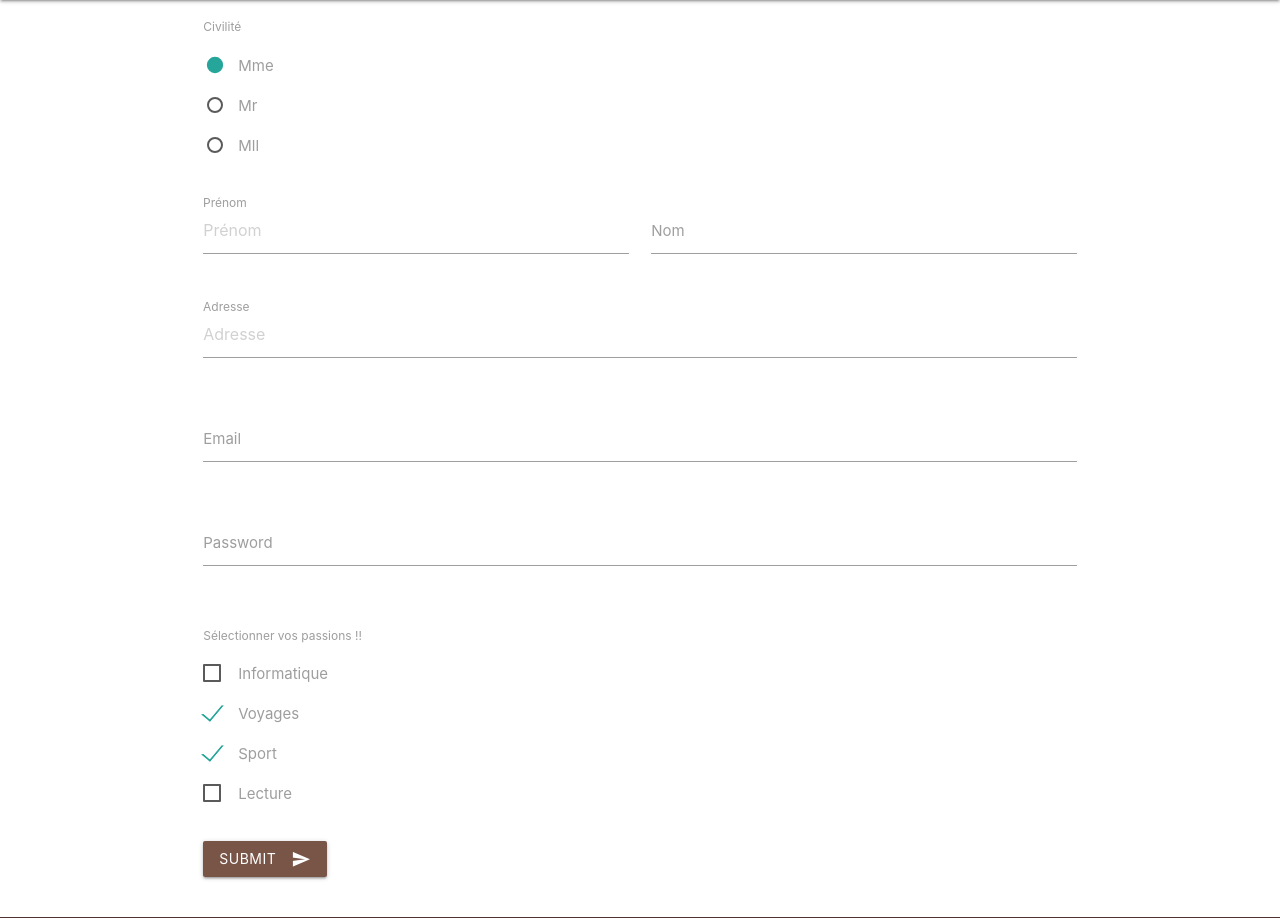
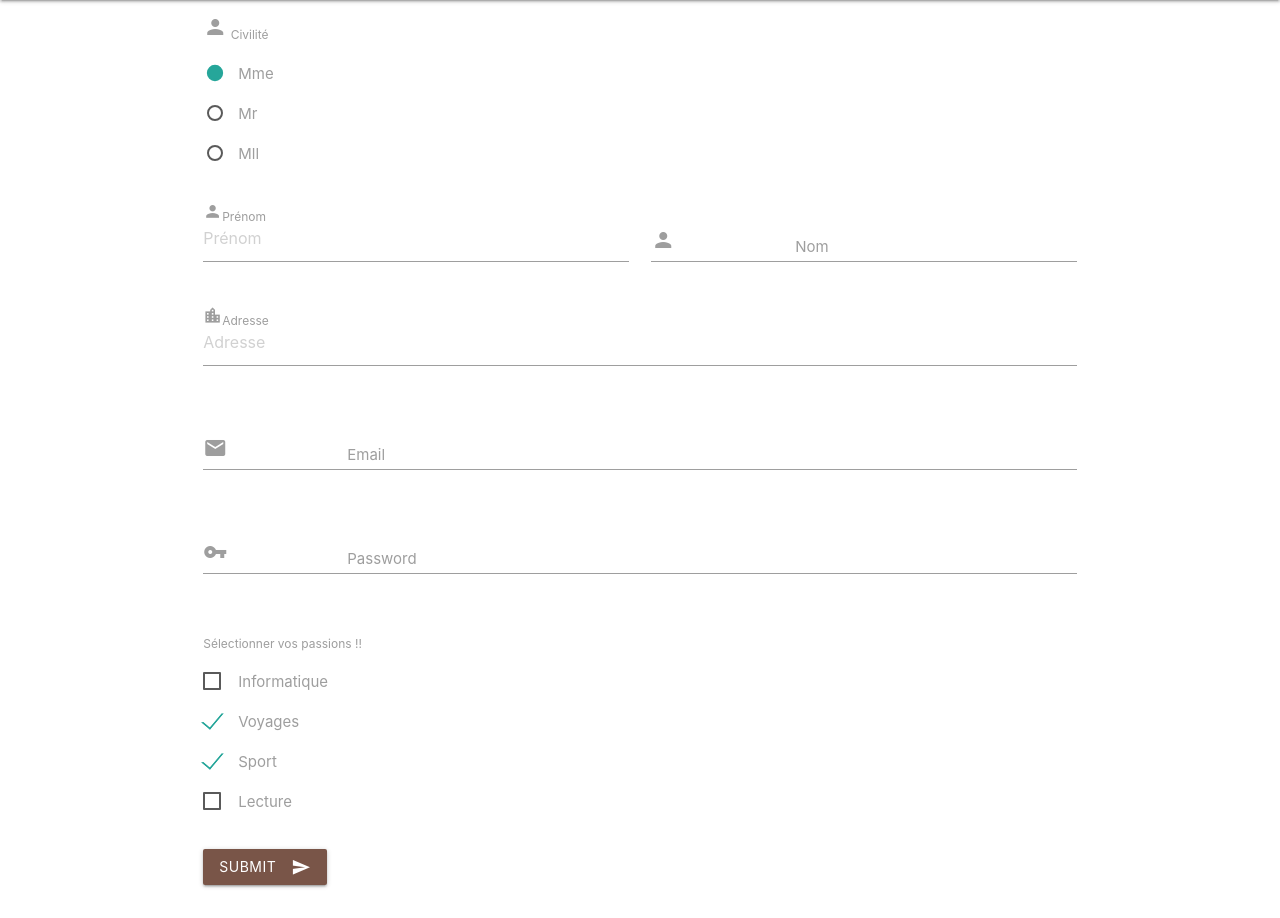
Before and after one commit to flaviemichel-laplateforme/runtrack3, a PHP site: page / in a window 1280 px wide. Shown: the part 64-982 px from the top of the page. Run offline with PHP 8.4, Linux system fonts and the light colour scheme.

Commit message:
FIN JOB04

```diff
--- a/jour07/job04/materialize/index.php
+++ b/jour07/job04/materialize/index.php
@@ -9,6 +9,7 @@
 
     <!--Let browser know website is optimized for mobile-->
     <meta name="viewport" content="width=device-width, initial-scale=1.0" />
+     <link href="https://fonts.googleapis.com/icon?family=Material+Icons" rel="stylesheet">
   </head>
 
   <body>
@@ -33,8 +34,8 @@
 
             <!-- Civilité -->
             <div class="row">
-              <div class="col s12">
-                <p><label>Civilité</label></p>
+              <div class="col s12 ">
+                <p><label><i class="material-icons">person</i> Civilité</label></p>
                 <p>
                   <label>
                     <input name="civilite" type="radio" value="mme" checked />
@@ -60,11 +61,11 @@
             <div class="row">
               <div class="input-field col s12 m6">
                 <input placeholder="Prénom" id="first_name" type="text" class="validate" name="prenom">
-                <label for="first_name">Prénom</label>
+                <label for="first_name"><i class="material-icons">person</i>Prénom</label>
               </div>
               <div class="input-field col s12 m6">
                 <input id="last_name" type="text" class="validate" name="nom">
-                <label for="last_name">Nom</label>
+                <label for="last_name"><i class="material-icons">person_city</i>Nom</label>
               </div>
             </div>
 
@@ -72,7 +73,7 @@
             <div class="row">
               <div class="input-field col s12">
                 <input placeholder="Adresse" id="adresse" type="text" class="validate" name="adresse">
-                <label for="adresse">Adresse</label>
+                <label for="adresse"><i class="material-icons">location_city</i>Adresse</label>
               </div>
             </div>
 
@@ -80,7 +81,7 @@
             <div class="row">
               <div class="input-field col s12">
                 <input id="email" type="email" class="validate" name="email">
-                <label for="email">Email</label>
+                <label for="email"><i class="material-icons">email_city</i>Email</label>
               </div>
             </div>
 
@@ -88,7 +89,7 @@
             <div class="row">
               <div class="input-field col s12">
                 <input id="password" type="password" class="validate" name="password">
-                <label for="password">Password</label>
+                <label for="password"><i class="material-icons">vpn_key_city</i>Password</label>
               </div>
             </div>
 
```
